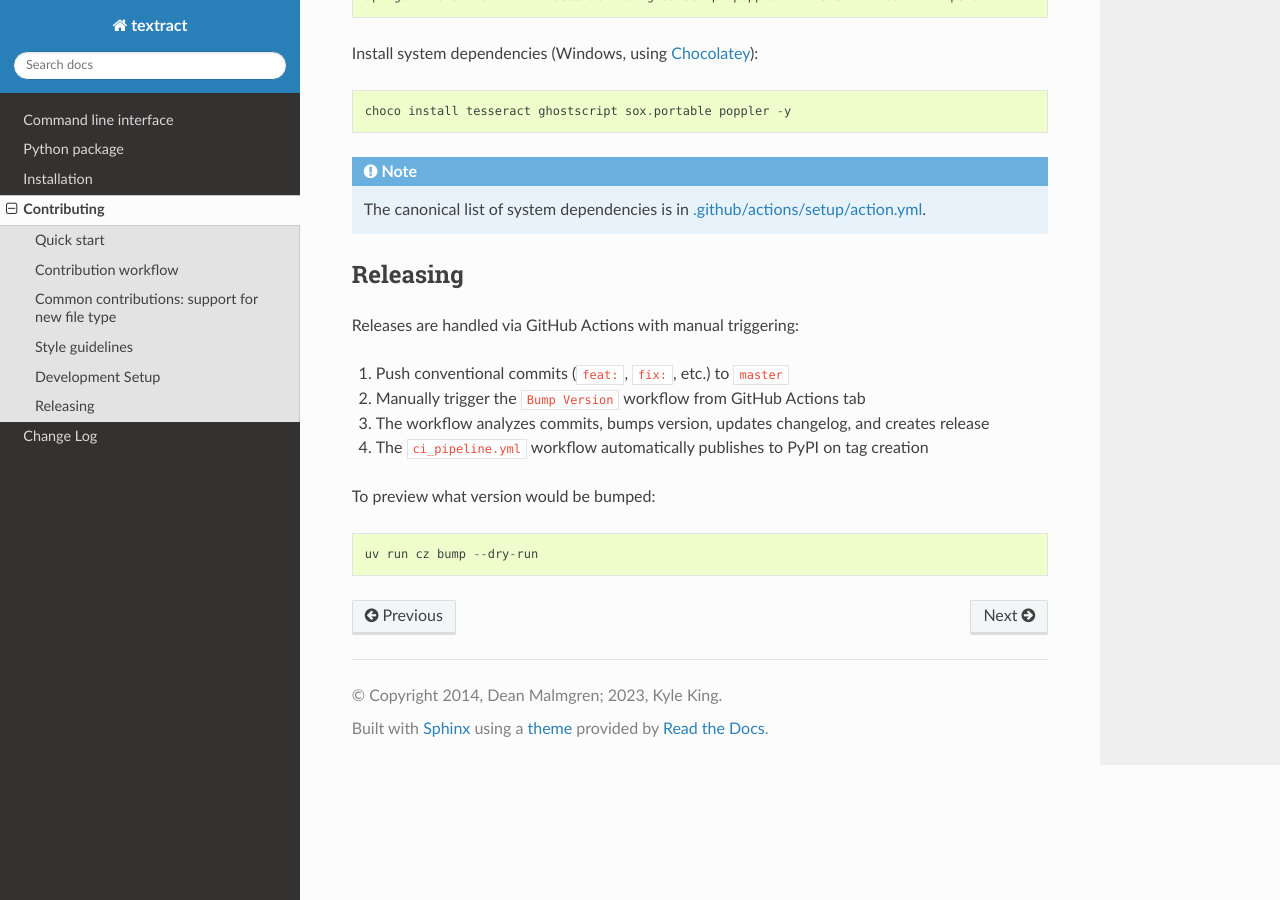
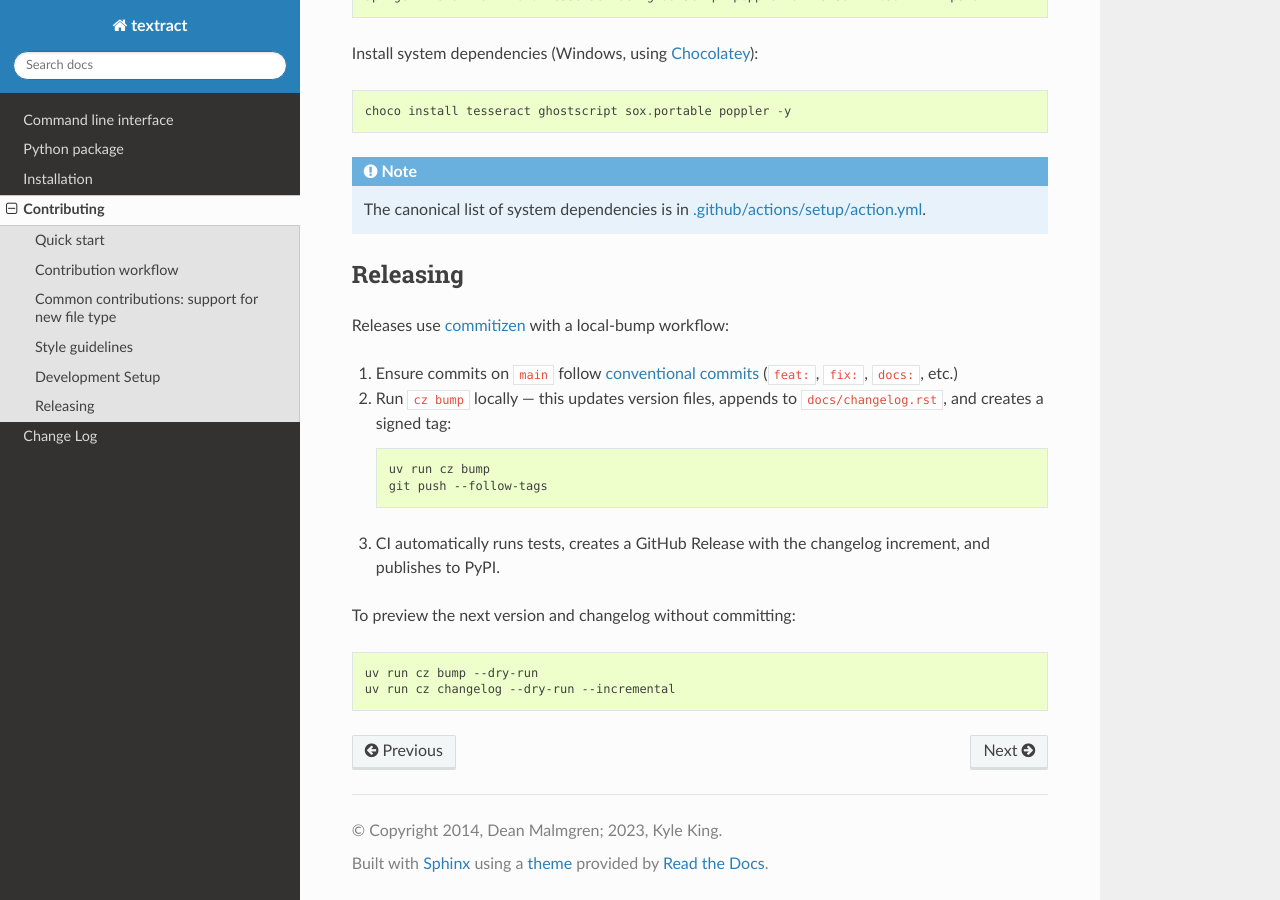
Before and after one commit to deanmalmgren/textract, a Sphinx documentation site: the page built from docs/contributing.rst, in a window 1280 px wide and 900 px high, scrolled down 3526 px. Built offline with Sphinx 7.4.7 and the Read the Docs theme 3.1.0, drawn with Linux system fonts in a browser that asks for light colours.

```diff
--- a/docs/contributing.rst
+++ b/docs/contributing.rst
@@ -225,13 +225,21 @@
 Releasing
 ---------
 
-Releases are handled via GitHub Actions with manual triggering:
+Releases use `commitizen <https://commitizen-tools.github.io/commitizen/>`_ with a local-bump workflow:
 
-1. Push conventional commits (``feat:``, ``fix:``, etc.) to ``master``
-2. Manually trigger the ``Bump Version`` workflow from GitHub Actions tab
-3. The workflow analyzes commits, bumps version, updates changelog, and creates release
-4. The ``ci_pipeline.yml`` workflow automatically publishes to PyPI on tag creation
+1. Ensure commits on ``main`` follow `conventional commits <https://www.conventionalcommits.org/>`_ (``feat:``, ``fix:``, ``docs:``, etc.)
+2. Run ``cz bump`` locally — this updates version files, appends to ``docs/changelog.rst``, and creates a signed tag:
 
-To preview what version would be bumped::
+   .. code-block:: bash
+
+       uv run cz bump
+       git push --follow-tags
+
+3. CI automatically runs tests, creates a GitHub Release with the changelog increment, and publishes to PyPI.
+
+To preview the next version and changelog without committing:
+
+.. code-block:: bash
 
     uv run cz bump --dry-run
+    uv run cz changelog --dry-run --incremental
--- a/pyproject.toml
+++ b/pyproject.toml
@@ -51,7 +51,7 @@
 [tool.commitizen]
 changelog_file = "docs/changelog.rst"
 tag_format = "v$version"
-update_changelog_on_bump = false
+update_changelog_on_bump = true
 version = "1.6.4"
 version_files = ["pyproject.toml:^version", "textract/__init__.py:^VERSION"]
 
@@ -72,6 +72,7 @@
 select = ["E4", "E7", "E9", "F", "I"]
 
 [tool.pytest.ini_options]
+addopts = ["-v", "--tb=short", "-ra"]
 filterwarnings = [
     "ignore:aifc was removed in Python 3.13:DeprecationWarning:speech_recognition",
 ]
```
Also changed, not shown: 3 other files.
